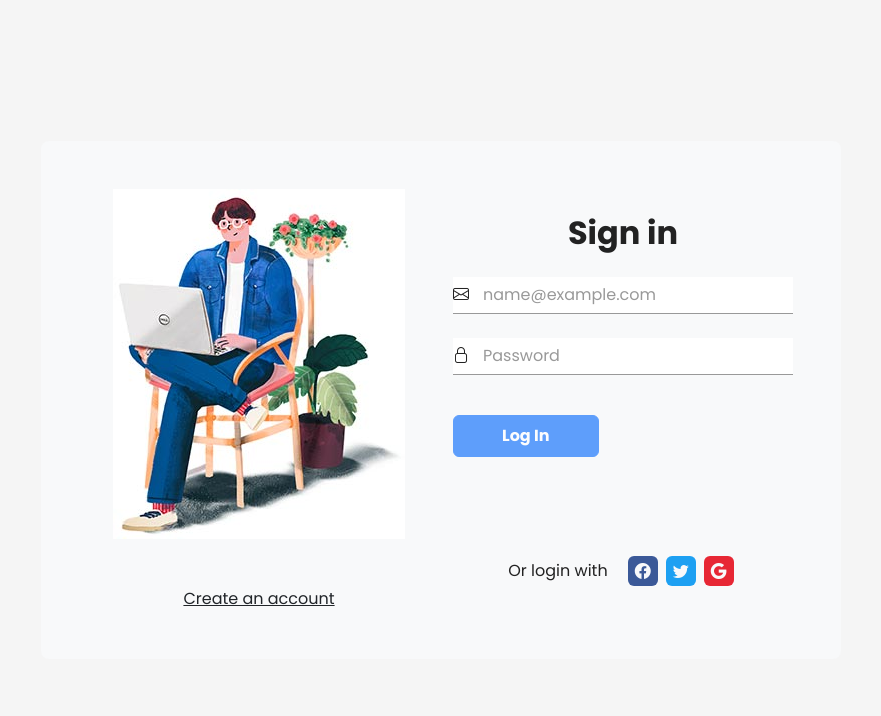
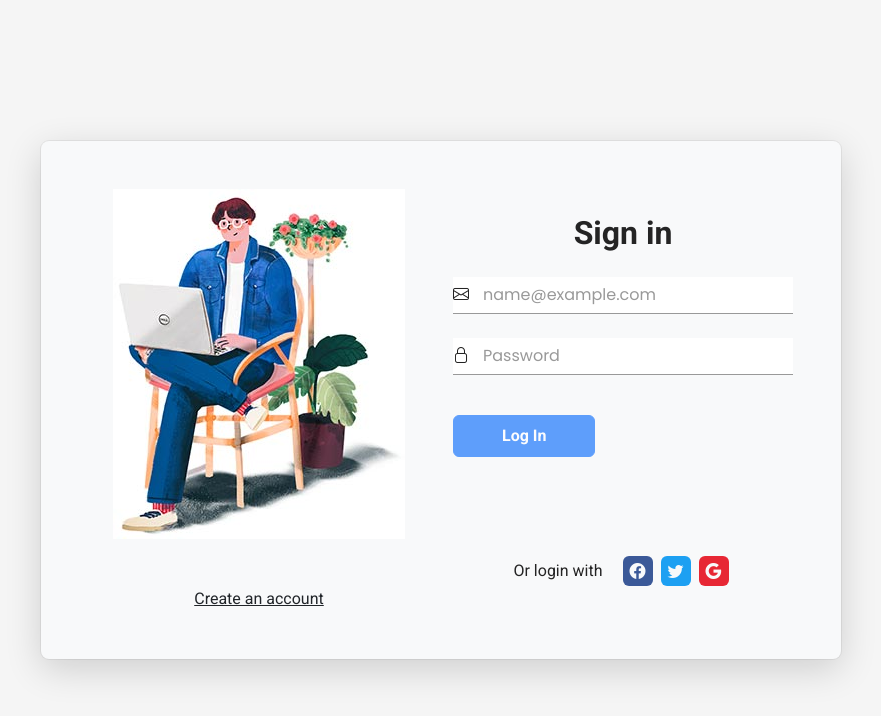
Before and after one commit to poved4/supermercados-globales-front, an Angular app: page /signIn in a window 1280 px wide. Shown: the top 716 px of the page, without its empty margins (199-1080 px from the left). Built offline with nearby package versions, Linux system fonts and the light colour scheme.

Commit message:
adjustment in css styles

```diff
--- a/src/app/components/navbar/navbar.component.css
+++ b/src/app/components/navbar/navbar.component.css
@@ -1,3 +1,7 @@
+.bg-transparent {
+  background-color: rgb(255 255 255 / 0%)
+}
+
 .dropdown-toggle::after {
   display: none;
 }
--- a/src/app/components/navbar/navbar.component.html
+++ b/src/app/components/navbar/navbar.component.html
@@ -1,4 +1,4 @@
-<nav class="navbar navbar-expand-lg bg-body-tertiary d-flex align-items-center justify-content-evenly">
+<nav class="navbar navbar-expand-lg d-flex align-items-center justify-content-evenly bg-transparent">
   <div class="container-fluid">
 
     <a class="navbar-brand" href="#">
--- a/src/app/components/sign-in-form/sign-in-form.component.css
+++ b/src/app/components/sign-in-form/sign-in-form.component.css
@@ -27,10 +27,6 @@
 
 .input-form:focus::placeholder {
   color: #222;
-}
-
-.container-shadow {
-  box-shadow: 0 15px 16.83px 0.17px rgba(0, 0, 0, 0.05);
 }
 
 .input-label {
--- a/src/app/views/sign-in/sign-in.component.css
+++ b/src/app/views/sign-in/sign-in.component.css
@@ -0,0 +1,3 @@
+.container-shadow {
+  box-shadow: rgba(0, 0, 0, 0.16) 0px 10px 36px 0px, rgba(0, 0, 0, 0.06) 0px 0px 0px 1px;
+}
--- a/src/styles.css
+++ b/src/styles.css
@@ -1,10 +1,11 @@
-* {
-  font-family: Poppins, Roboto, Tahoma, sans-serif;
+body {
+  color: #242424;
+  background-color: #f5f5f5;
 }
 
-body {
-  color: #222;
-  font-weight: 400;
-  font-family: Poppins;
-  background-color: #f5f5f5;
+body,
+input,
+textarea,
+button {
+  font-family: 'Roboto', Tahoma, Arial;
 }
```
